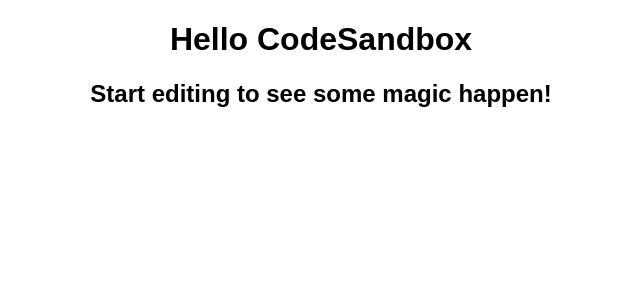
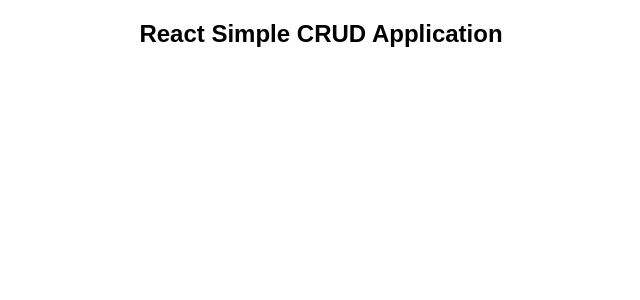
Before and after one commit to atssini23/ReactCRUDApp, a React (Create React App) app: page / in a window 1280 px wide. Shown: the top 300 px of the page, without its empty margins (319-959 px from the left). Built offline with nearby package versions, Linux system fonts and the light colour scheme.

Commit message:
form update

```diff
--- a/src/App.js
+++ b/src/App.js
@@ -1,11 +1,23 @@
 import React, { Component } from "react";
 import "./styles.css";
 
-export default function App() {
-  return (
-    <div className="App">
-      <h1>Hello CodeSandbox</h1>
-      <h2>Start editing to see some magic happen!</h2>
-    </div>
-  );
+class App extends Component {
+  constructor(props) {
+    super(props);
+    this.state = {
+      title: "React Simple CRUD Application",
+      act: 0,
+      index: ""
+    };
+  }
+  render() {
+    return (
+      <div className="App">
+        <h2>{this.state.title}</h2>
+        <form></form>
+      </div>
+    );
+  }
 }
+
+export default App;
```
Also changed, not shown: package.json (+9 -4 lines).
